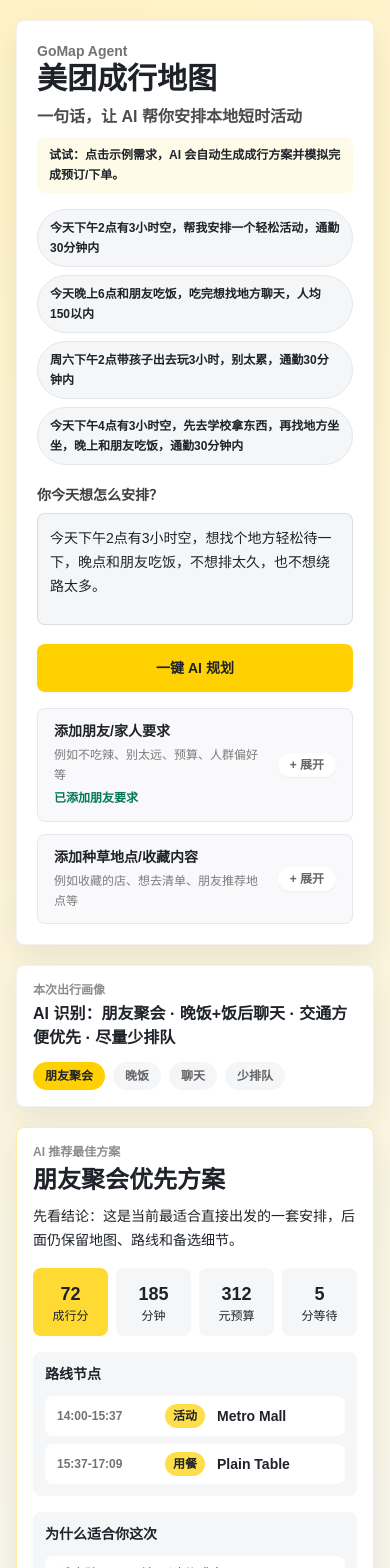
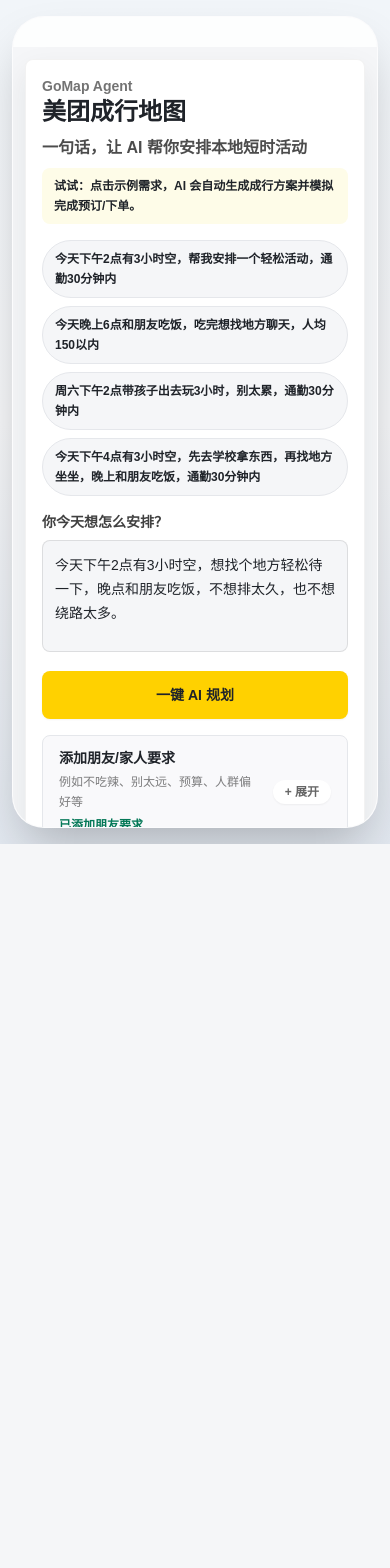
Before and after one commit to Kaisie2001/v3.0meituan, a Next.js app: page / in a window 390 px wide. Shown: the top 1568 px of the page. After the commit the page ends 844 px from the top, so only its background shows below. Built offline with nearby package versions, Linux system fonts and the light colour scheme.

Commit message:
ux: convert demo to mobile app shell

```diff
--- a/src/app/page.tsx
+++ b/src/app/page.tsx
@@ -88,7 +88,12 @@
   }
 
   return (
-    <main className="mx-auto flex w-full max-w-[1520px] flex-col gap-5 px-4 py-5 lg:px-6">
+    <div className="min-h-screen bg-gradient-to-b from-slate-100 via-[#f5f6f8] to-slate-200 px-3 py-4">
+      <main className="mx-auto flex h-[844px] max-h-[calc(100vh-32px)] w-full max-w-[390px] flex-col overflow-hidden rounded-[32px] border border-white/70 bg-[#f5f6f8] shadow-2xl">
+        <div className="flex shrink-0 items-center justify-center bg-white/85 px-4 py-3">
+          <div className="h-1.5 w-24 rounded-full bg-black/12" />
+        </div>
+        <div className="flex-1 space-y-3 overflow-y-auto px-3 pb-5 pt-3">
       <ClarifyModal
         open={clarifyOpen}
         missingFields={pendingParse?.missingFields ?? []}
@@ -145,25 +150,23 @@
         onGenerate={handleGenerate}
       />
 
+      <AgentStepper activeStep={activeStep} completed={!loading && activeStep >= STEP_COUNT} />
       <TripPersonaCard parseResult={result.parseResult} />
       <BestPlanCard routePlan={result.routePlan} rankedPois={result.rankedPois} parseResult={result.parseResult} />
 
-      <div className="grid gap-5 xl:grid-cols-[minmax(0,1.35fr)_minmax(420px,0.65fr)]">
-        <LeafletPlannerMap pois={mapPois} selectedPoiId={selectedPoiId} onSelectPoi={handleSelectPoi} routePoiIds={routePoiIds} />
-        <RouteTimeline routePlan={result.routePlan} parseResult={result.parseResult} />
-      </div>
+      <LeafletPlannerMap pois={mapPois} selectedPoiId={selectedPoiId} onSelectPoi={handleSelectPoi} routePoiIds={routePoiIds} />
+      <RouteTimeline routePlan={result.routePlan} parseResult={result.parseResult} />
 
       {selectedPoi ? <PoiDetailPanel poi={selectedPoi} onClose={() => setSelectedPoiId(undefined)} onDislike={handleDislikePoi} /> : null}
 
-      <div className="grid gap-5 xl:grid-cols-[minmax(420px,0.65fr)_minmax(0,1.35fr)]">
-        <RecommendationPanel pois={result.rankedPois} parseResult={result.parseResult} selectedPoiId={selectedPoiId} onSelectPoi={handleSelectPoi} />
-        <div id="execution-panel" className="scroll-mt-5">
-          <ExecutionPanel actions={result.executionActions} routePlan={result.routePlan} intent={result.parseResult.intent} />
-        </div>
+      <RecommendationPanel pois={result.rankedPois} parseResult={result.parseResult} selectedPoiId={selectedPoiId} onSelectPoi={handleSelectPoi} />
+      <div id="execution-panel" className="scroll-mt-3">
+        <ExecutionPanel actions={result.executionActions} routePlan={result.routePlan} intent={result.parseResult.intent} />
       </div>
 
-      <AgentStepper activeStep={activeStep} completed={!loading && activeStep >= STEP_COUNT} />
       <IntentSummary parseResult={result.parseResult} />
-    </main>
+        </div>
+      </main>
+    </div>
   );
 }
--- a/src/components/AgentStepper.tsx
+++ b/src/components/AgentStepper.tsx
@@ -1,4 +1,4 @@
-const steps = ["正在解析需求", "正在搜索附近 POI", "正在分析点评证据", "正在检查排队/可订状态", "正在计算路线", "正在生成可执行方案"];
+const steps = ["理解需求", "查找附近地点", "分析评价证据", "检查排队/可订", "计算路线", "生成方案"];
 
 type AgentStepperProps = {
   activeStep: number;
@@ -9,7 +9,7 @@
   return (
     <section className="rounded-lg border border-black/5 bg-white p-4 shadow-soft">
       <div className="mb-3 flex items-center justify-between">
-        <h2 className="text-base font-bold">Agent 工作流</h2>
+        <h2 className="text-base font-bold">AI 规划进度</h2>
         <span className="rounded-full bg-meituan-yellow/25 px-3 py-1 text-xs font-semibold text-black/70">
           {completed ? "方案已生成" : "模拟推理中"}
         </span>
--- a/src/components/BestPlanCard.tsx
+++ b/src/components/BestPlanCard.tsx
@@ -41,14 +41,14 @@
   const score = topPoi?.goabilityScore ?? 0;
 
   return (
-    <section className="rounded-lg border border-meituan-yellow/40 bg-white p-4 shadow-soft">
-      <div className="flex flex-col gap-4 lg:flex-row lg:items-start lg:justify-between">
+    <section className="rounded-lg border border-meituan-yellow/40 bg-white p-3 shadow-soft">
+      <div className="flex flex-col gap-3">
         <div>
           <p className="text-xs font-bold text-black/45">AI 推荐最佳方案</p>
-          <h2 className="mt-1 text-2xl font-extrabold tracking-normal text-meituan-ink">{personaConfig.planTitle}</h2>
+          <h2 className="mt-1 text-xl font-extrabold tracking-normal text-meituan-ink">{personaConfig.planTitle}</h2>
           <p className="mt-2 text-sm leading-6 text-black/62">先看结论：这是当前最适合直接出发的一套安排，后面仍保留地图、路线和备选细节。</p>
         </div>
-        <div className="grid grid-cols-4 gap-2 text-center text-xs lg:min-w-[380px]">
+        <div className="grid grid-cols-4 gap-2 text-center text-xs">
           <div className="rounded-lg bg-meituan-yellow/80 p-3">
             <b className="block text-lg text-meituan-ink">{score}</b>
             成行分
@@ -68,7 +68,7 @@
         </div>
       </div>
 
-      <div className="mt-4 grid gap-4 lg:grid-cols-[1fr_0.9fr]">
+      <div className="mt-3 grid gap-3">
         <div className="rounded-lg bg-meituan-gray p-3">
           <p className="mb-3 text-sm font-extrabold text-black/78">路线节点</p>
           <div className="space-y-2">
--- a/src/components/InputPanel.tsx
+++ b/src/components/InputPanel.tsx
@@ -37,11 +37,11 @@
   const hasSeed = seed.trim().length > 0;
 
   return (
-    <section className="rounded-lg border border-black/5 bg-white p-5 shadow-soft">
-      <div className="mb-5">
+    <section className="rounded-lg border border-black/5 bg-white p-4 shadow-soft">
+      <div className="mb-4">
         <div>
           <p className="text-sm font-semibold text-black/55">GoMap Agent</p>
-          <h1 className="text-3xl font-bold tracking-normal text-meituan-ink">美团成行地图</h1>
+          <h1 className="text-2xl font-bold tracking-normal text-meituan-ink">美团成行地图</h1>
           <p className="mt-2 text-base font-semibold text-black/70">一句话，让 AI 帮你安排本地短时活动</p>
           <p className="mt-2 rounded-lg bg-yellow-50 px-3 py-2 text-xs font-semibold leading-5 text-black/58">
             试试：点击示例需求，AI 会自动生成成行方案并模拟完成预订/下单。
--- a/src/components/LeafletPlannerMap.tsx
+++ b/src/components/LeafletPlannerMap.tsx
@@ -138,11 +138,11 @@
   }, [routeLatLngs]);
 
   return (
-    <section className="rounded-lg border border-black/5 bg-white p-4 shadow-soft">
-      <div className="mb-3 flex flex-col gap-2 sm:flex-row sm:items-end sm:justify-between">
+    <section className="rounded-lg border border-black/5 bg-white p-3 shadow-soft">
+      <div className="mb-3 flex flex-col gap-2">
         <div>
-          <h2 className="text-lg font-bold">动态规划地图</h2>
-          <p className="text-sm text-black/58">底图：{tileLabel}（本地 Demo），点位与信息为 mock。</p>
+          <h2 className="text-base font-bold">动态规划地图</h2>
+          <p className="text-xs text-black/58">底图：{tileLabel}（本地 Demo），点位与信息为 mock。</p>
         </div>
         <div className="flex flex-wrap gap-2 text-xs text-black/60">
           <span><i className="mr-1 inline-block h-2.5 w-2.5 rounded-full" style={{ background: levelColor.green }} />推荐</span>
@@ -151,7 +151,7 @@
           <span><i className="mr-1 inline-block h-2.5 w-2.5 rounded-full" style={{ background: levelColor.gray }} />不可用</span>
         </div>
       </div>
-      <div className="relative h-[560px] w-full overflow-hidden rounded-lg border border-black/10">
+      <div className="relative h-[260px] w-full overflow-hidden rounded-lg border border-black/10">
         <div ref={hostRef} className="absolute inset-0" />
         {tileFailed ? (
           <div className="absolute inset-0 grid place-items-center bg-slate-50 text-center">
--- a/src/components/RouteTimeline.tsx
+++ b/src/components/RouteTimeline.tsx
@@ -43,7 +43,7 @@
         </span>
       </div>
 
-      <div className="grid gap-3 sm:grid-cols-4">
+      <div className="grid grid-cols-2 gap-3">
         <div className="rounded-lg bg-meituan-gray p-3"><p className="text-xs text-black/55">总耗时</p><b>{routePlan.totalMinutes} 分钟</b></div>
         <div className="rounded-lg bg-meituan-gray p-3"><p className="text-xs text-black/55">总预算</p><b>{routePlan.totalBudget} 元</b></div>
         <div className="rounded-lg bg-meituan-gray p-3"><p className="text-xs text-black/55">预计等待</p><b>{routePlan.totalWaitMinutes} 分钟</b></div>
```
